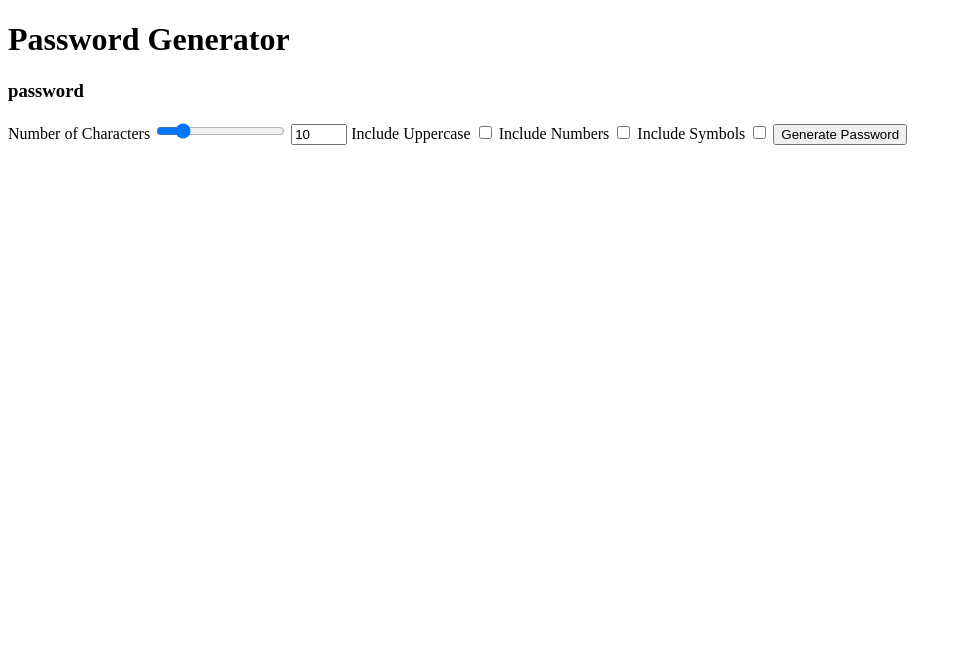
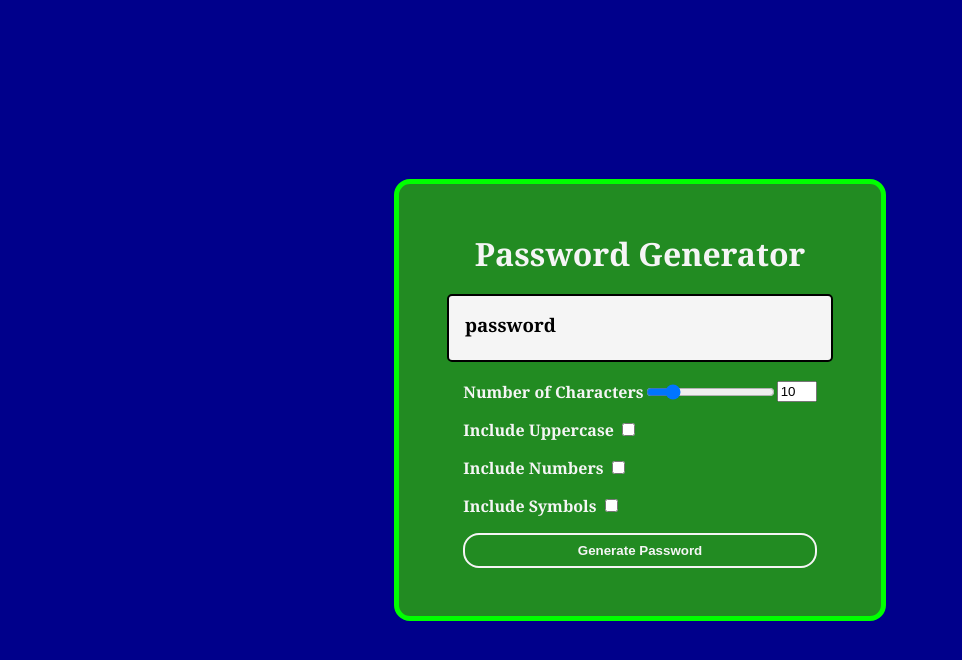
Before and after one commit to the-electro-punk/PasswordGenerator, a plain HTML site: page index.html in a window 1280 px wide. Shown: the whole page, without its empty margins (0-962 px from the left). Drawn offline with Linux system fonts and the light colour scheme; files whose address does not match are found by name.

Commit message:
add CSS code

```diff
--- a/assets/css/passGen.css
+++ b/assets/css/passGen.css
@@ -1,3 +1,72 @@
 body {
     background-color:darkblue;
+    color: whitesmoke;
+    margin:0;
+    min-height:100vh;
+    display: flex;
+    justify-content: center;
+    font-family:Georgia, 'Times New Roman', Times, serif;
 }
+
+.container {
+    background-color:forestgreen;
+    padding: 3rem;
+    margin: auto auto;
+    border-radius:1rem;
+    border: 5px solid lime;
+    display: flex;
+    justify-content: center;
+    align-items: center;
+    flex-direction: column;
+}
+
+.form {
+   display: flex;
+   flex-direction: column;
+   row-gap: 1rem;
+}
+
+.title {
+    margin: 0;
+    text-align:center;
+}
+
+label {
+    font-weight: bold;
+}
+.CHRcontainer {
+    display: flex;
+    align-items:center;
+}
+
+.numberInput {
+    width:2rem;
+}
+
+.password-Box {
+    background-color: whitesmoke;
+    color: black;
+    padding: 1rem;
+    border: 2px solid black;
+    height: 2rem;
+    width: 350px;
+    justify-content: center;
+    align-items: center;
+    word-break:break-all;
+    border-radius: 5px;
+}
+
+.btn {
+    color:whitesmoke;
+    grid-column:span 2;
+    background-color: transparent;
+    border: 2.5px solid whitesmoke;
+    padding: .5rem 1rem;
+    font-weight:bold;
+    cursor:pointer;
+    border-radius: 1rem;
+}
+
+.btn:hover {
+    background-color: rgb(8, 129, 8);
+}
--- a/index.html
+++ b/index.html
@@ -4,25 +4,33 @@
     <meta charset="UTF-8" />
     <title>Password generator</title>
     <script src="C:\Users\Ben\Desktop\_Coding BootCamp\_weeks lessons\week 3\week 3 challenge\assets\js\passgen.js" defer></script>
-    <link rel="stylesheet" src="C:\Users\Ben\Desktop\_Coding BootCamp\_weeks lessons\week 3\week 3 challenge\PasswordGenerator\assets\css\passGen.css">
+    <link rel="stylesheet" href=".\assets\css\passGen.css">
 </head>
 <body>
     <div class="container">
-        <h1>Password Generator</h1>
-        <h3>password</h3>
-        <form>
+        <h1 class="title">Password Generator</h1>
+        <h3 class="password-Box">password</h3>
+        <form class="form">
+            <div class="CHRcontainer">
                 <label for='CHRnumber'>Number of Characters</label>
                 <input type="range" min="8" max="20" value="10" id='CHRrange'>
-            <input type="number" min="8" max="20" value="10" id='CHRnumber'>
+                <input class="numberInput" type="number" min="8" max="20" value="10" id='CHRnumber'>
+            </div>
 
+            <div>
                 <label for="includeUpper">Include Uppercase</label>
                 <input type="checkbox" id="includeUpper">
+            </div>
+            <div>
                 <label for="includeNumber">Include Numbers</label>
                 <input type="checkbox" id="includeNumber">
+            </div>
+            <div>
                 <label for="includeSymbol">Include Symbols</label>
                 <input type="checkbox" id="includeSymbol">
+            </div>
 
-            <button type="submit">Generate Password</button>
+            <button type="submit" class="btn">Generate Password</button>
         </form>
     </div>
 </body>
```
Lines whose indentation alone changed are shown as unchanged.
